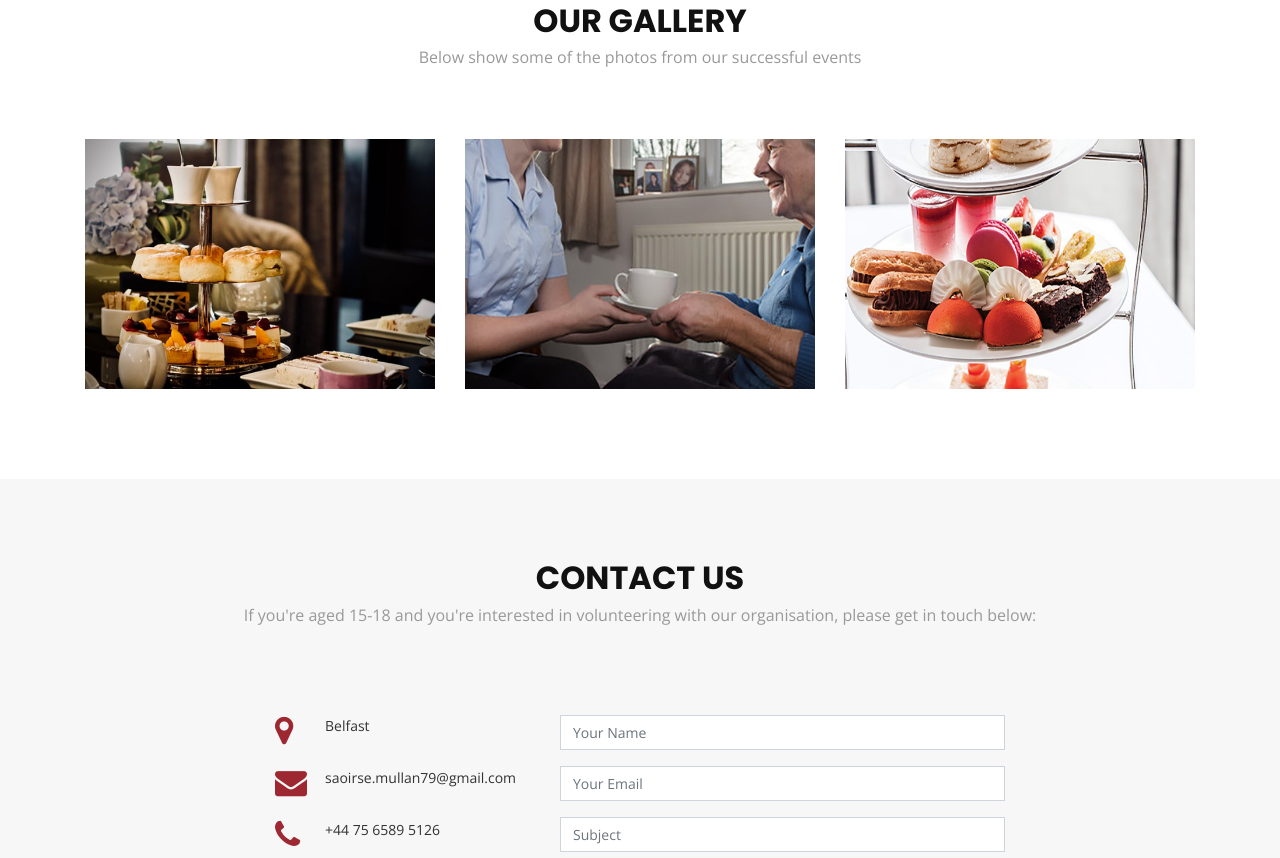
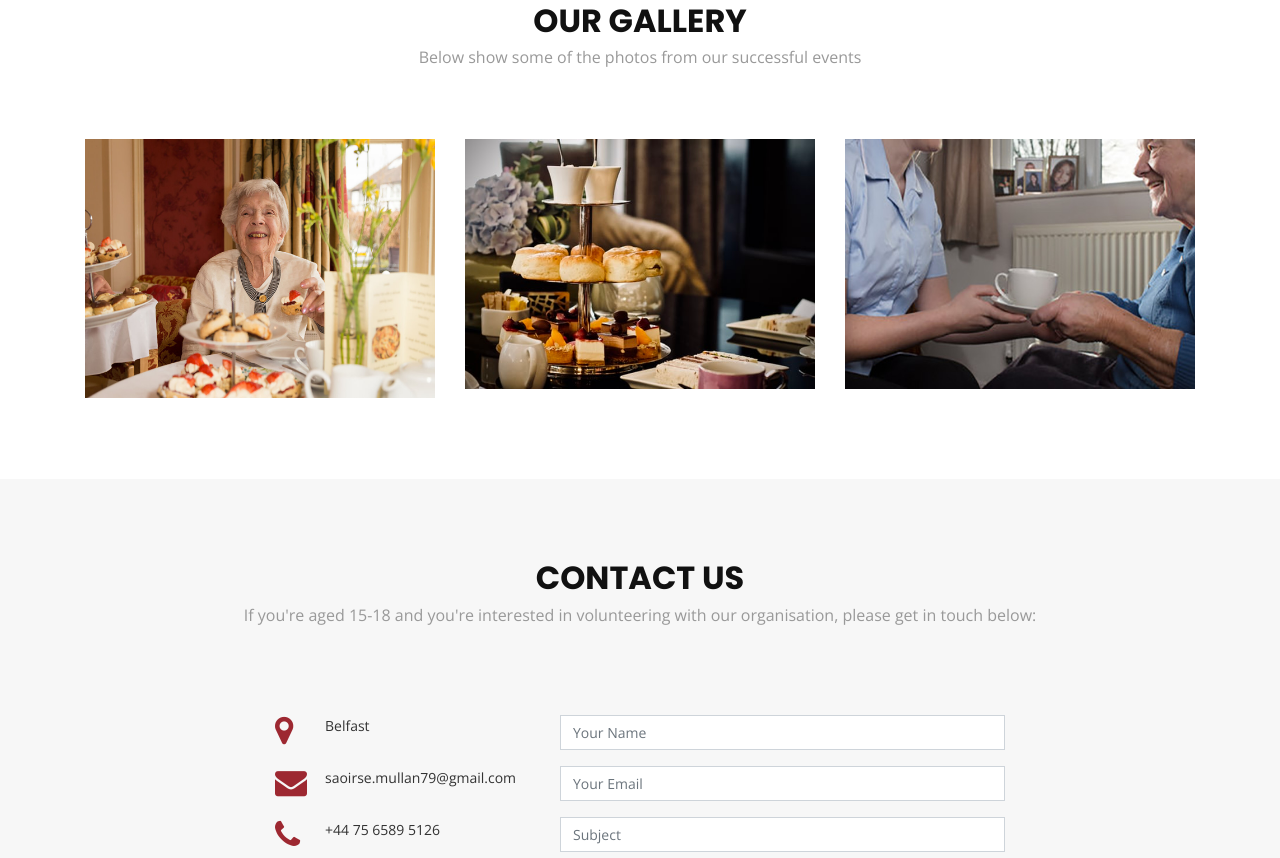
Before and after one commit to saoirseann/BrunchAndBrew, a plain HTML site: page index.html in a window 1280 px wide. Shown: the part 2680-3538 px from the top of the page. Drawn offline with nearby package versions, Linux system fonts and the light colour scheme.

Commit message:
imagery updated

```diff
--- a/index.html
+++ b/index.html
@@ -166,20 +166,20 @@
         <div class="row">
           <div class="col-lg-4 col-md-8">
             <div class="member">
-              <div class="pic"><img src="img/platter.jpg" alt=""></div>
+              <div class="pic"><img src="img/atg.jpg" alt=""></div>
 
             </div>
           </div>
 
           <div class="col-lg-4 col-md-8">
             <div class="member">
-              <div class="pic"><img src="img/party.jpg" alt=""></div>
+              <div class="pic"><img src="img/platter.jpg" alt=""></div>
             </div>
           </div>
 
             <div class="col-lg-4 col-md-8">
             <div class="member">
-              <div class="pic"><img src="img/ddd.jpg" alt=""></div>
+              <div class="pic"><img src="img/party.jpg" alt=""></div>
             </div>
           </div>
         </div>
```
Also changed, not shown: img/atg.jpg (added).
